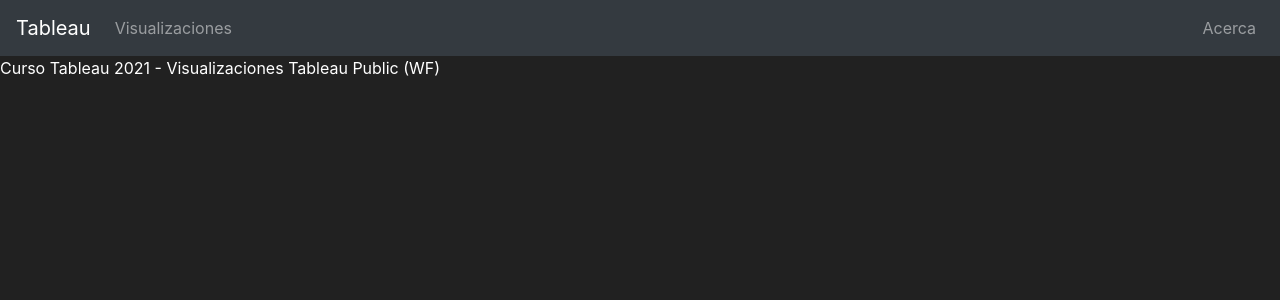
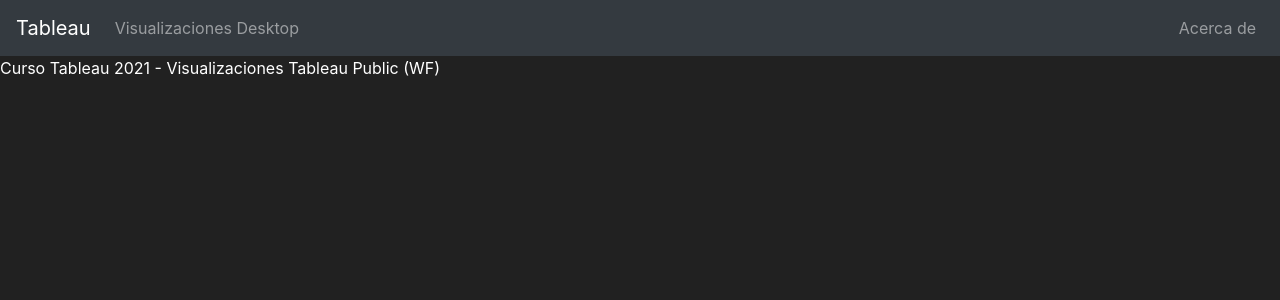
Before and after one commit to foint4it/tableaupbl, a Flask app: page / in a window 1280 px wide. Shown: the top 300 px of the page. Run offline with Flask 2, Linux system fonts and the light colour scheme; some libraries are stand-ins or nearby versions.

Commit message:
+ correcciones

```diff
--- a/templates/base.html
+++ b/templates/base.html
@@ -21,7 +21,7 @@
       <div class="collapse navbar-collapse" id="navbarNav">
         <ul class="navbar-nav mr-auto">
           <li class="nav-item">
-            <a class="nav-link" href="{{ url_for('vis_page') }}">Visualizaciones</a>
+            <a class="nav-link" href="{{ url_for('vis_page') }}">Visualizaciones Desktop</a>
           </li>
           <!-- <li class="nav-item active">
                 <a class="nav-link" href="{{ url_for('about_page') }}">About <span class="sr-only">(current)</span></a>
@@ -29,7 +29,7 @@
         </ul>
         <ul class="navbar-nav">
             <li class="nav-item">
-                <a class="nav-link" href="{{ url_for('about_page') }}">Acerca</a>
+                <a class="nav-link" href="{{ url_for('about_page') }}">Acerca de</a>
             </li>
             <!-- <li class="nav-item">
                 <a class="nav-link" href="#">Register</a>
```
